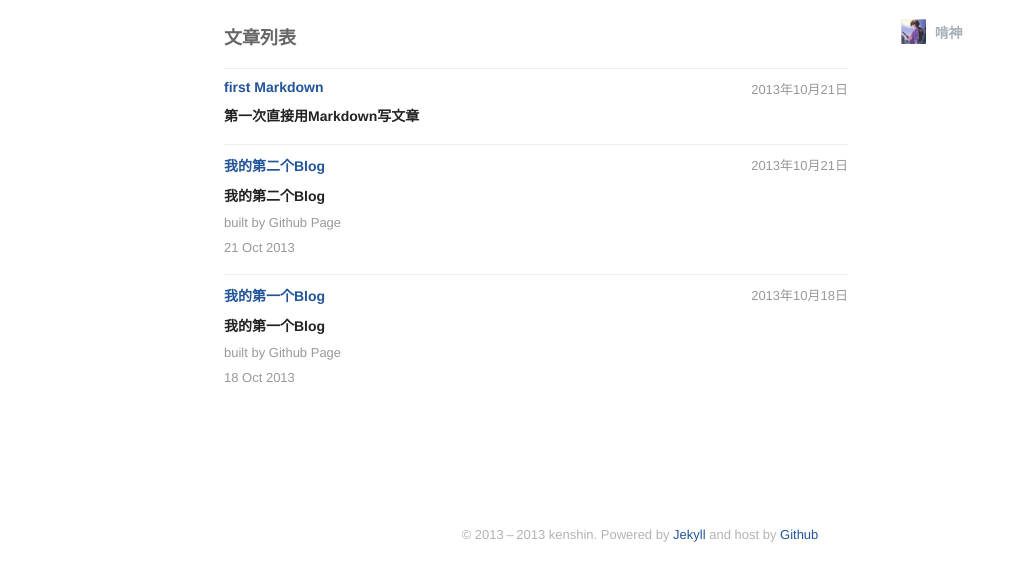
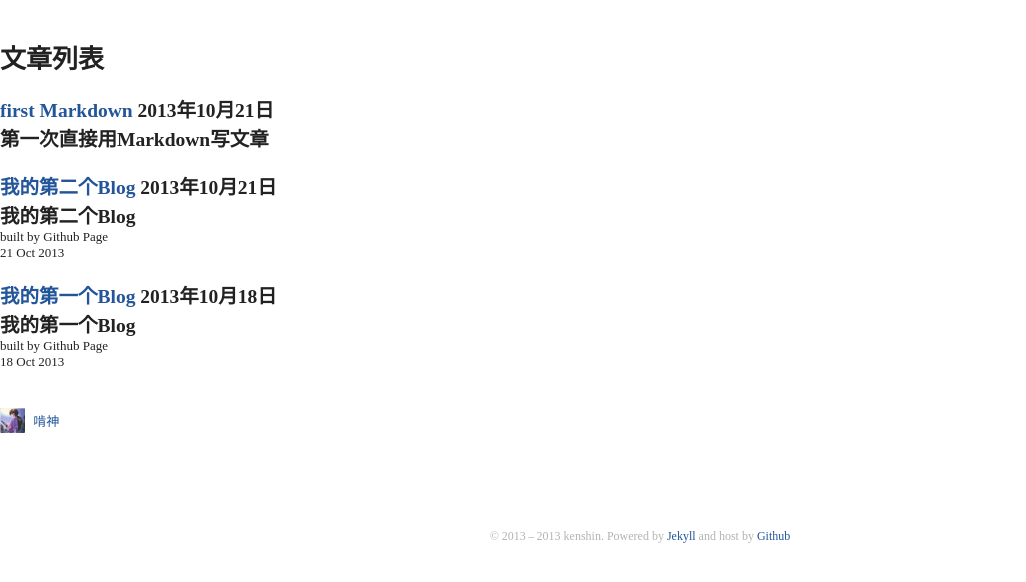
Before and after one commit to kenshinlin/archives, a Jekyll site: the page built from index.html, in a window 1280 px wide. Shown: the top 582 px of the page, without its empty margins (0-1026 px from the left). Built offline with Jekyll 4.4.1, drawn with Linux system fonts in a browser that asks for light colours.

Commit message:
Update style.css

```diff
--- a/css/style.css
+++ b/css/style.css
@@ -21,9 +21,12 @@ a:hover {color:#9c6}
 .article p, .article ul{
   padding:0 3px;
   line-height:1.5;
+  margin:1.6em;
+  font-size:1.6em;
 }
 .article h2, .article h1{
   line-height:1.7;
+  font-family: 'Helvetica Neue,Helvetica,Arial,Sans-serif';
 }
 p.copyright{
   padding: 8em 0 1em 0;
@@ -31,12 +34,14 @@ text-align: center;
 position: relative;
 color: rgba(0,0,0,0.3);
 clear:both;
+font-size:12px;
 }
 body{
-  font-family: 'Helvetica Neue',Helvetica,Arial,Sans-serif;
+  font-family: 'palatino, "times new roman", serif';
   font-size: 13px;
   color: #222;
 }
+.article
 
 @media screen and ( min-width:768px ){
 .wrap{
```
